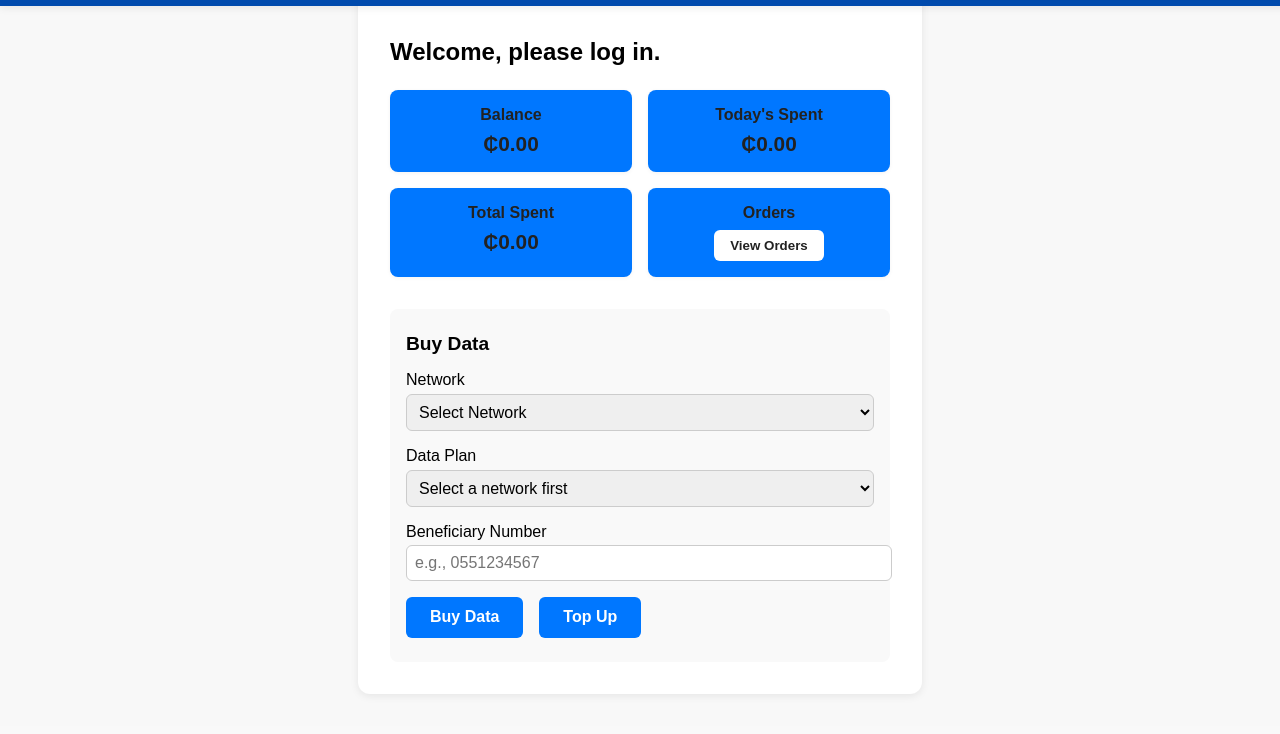
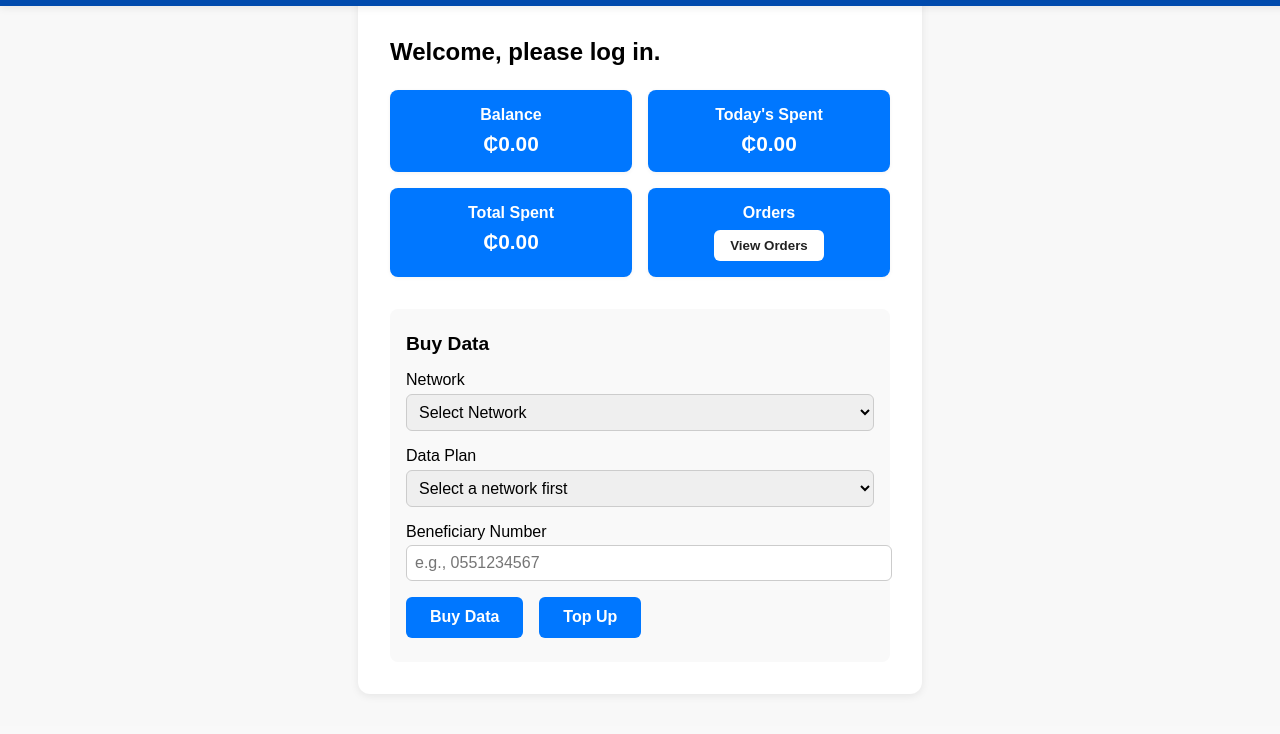
Before and after one commit to neatkreate/rdata-client, a website: page public/dashboard.html in a window 1280 px wide. Shown: the part 62-796 px from the top of the page. Drawn offline with Linux system fonts and the light colour scheme.

Commit message:
Update Paystack keys to live Ghana keys and set dashboard card text color to white

```diff
--- a/public/css/dashboard.css
+++ b/public/css/dashboard.css
@@ -597,7 +597,7 @@ main {
 }
 .card {
     background: #0077ff;
-    color: #222;
+    color: #fff;
     border-radius: 8px;
     padding: 1rem;
     text-align: center;
@@ -607,6 +607,7 @@ main {
 .card-value {
     font-size: 1.3rem;
     margin-top: 0.5rem;
+    color: #fff;
 }
 #view-orders {
     background: #fff;
```
